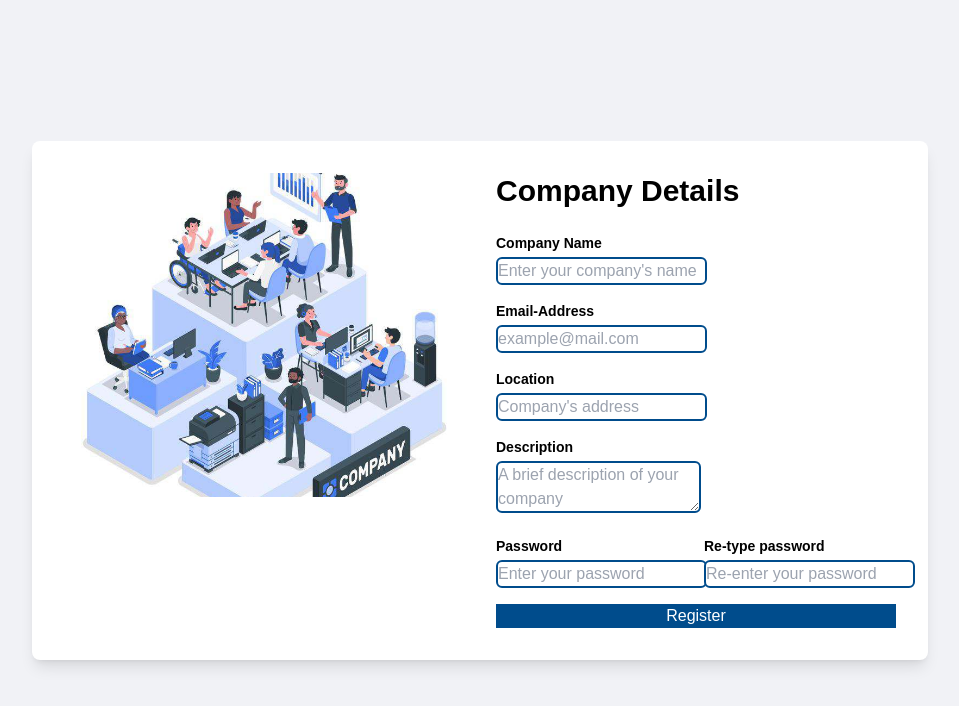
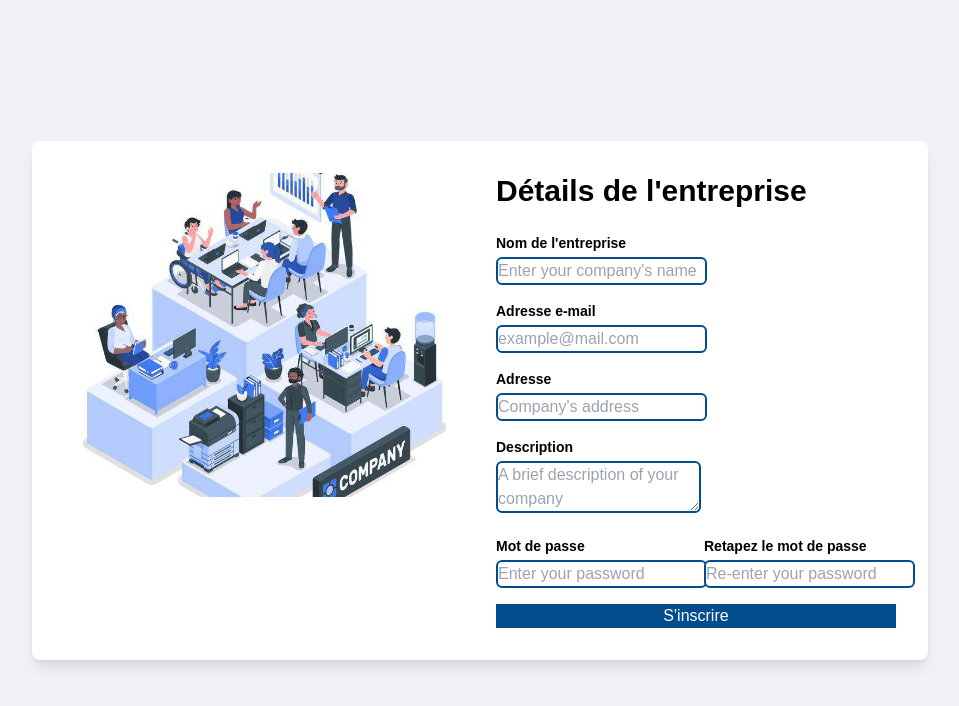
Before and after one commit to Jeffried-Dev/Projet-AWS, a React (Create React App) app in the folder frontend/: page /inscription in a window 1280 px wide. Shown: the top 706 px of the page, without its empty margins (160-1119 px from the left). Built offline with nearby package versions, Linux system fonts and the light colour scheme.

Commit message:
modifier la langue

```diff
--- a/frontend/src/Components/inscription/inscription.tsx
+++ b/frontend/src/Components/inscription/inscription.tsx
@@ -19,47 +19,47 @@ export default function Component() {
             />
           </div>
           <div className="w-1/2">
-            <h2 className="text-3xl font-bold mb-6">Company Details</h2>
+            <h2 className="text-3xl font-bold mb-6">Détails de l'entreprise</h2>
             <div className="grid gap-4">
               <div>
                 <label className="block text-sm font-semibold mb-1" htmlFor="company-name">
-                  Company Name
+                Nom de l'entreprise
                 </label>
                 <input className="border-2 border-[#004c8c] rounded-md" type="text" placeholder="Enter your company's name" />
               </div>
               <div>
                 <label className="block text-sm font-semibold mb-1" htmlFor="email-address">
-                  Email-Address
+                Adresse e-mail
                 </label>
                 <input className="border-2 border-[#004c8c] rounded-md" type="email" placeholder="example@mail.com" />
               </div>
               <div>
                 <label className="block text-sm font-semibold mb-1" htmlFor="location">
-                  Location
+                Adresse
                 </label>
                 <input className="border-2 border-[#004c8c] rounded-md" type="text" placeholder="Company's address" />
               </div>
               <div>
                 <label className="block text-sm font-semibold mb-1" htmlFor="description">
-                  Description
+                Description
                 </label>
                 <textarea className="border-2 border-[#004c8c] rounded-md" placeholder="A brief description of your company" />
               </div>
               <div className="grid grid-cols-2 gap-4">
                 <div>
                   <label className="block text-sm font-semibold mb-1" htmlFor="password">
-                    Password
+                  Mot de passe
                   </label>
                   <input className="border-2 border-[#004c8c] rounded-md" type="password" placeholder="Enter your password" />
                 </div>
                 <div>
                   <label className="block text-sm font-semibold mb-1" htmlFor="retype-password">
-                    Re-type password
+                  Retapez le mot de passe
                   </label>
                   <input className="border-2 border-[#004c8c] rounded-md" type="password" placeholder="Re-enter your password" />
                 </div>
               </div>
-              <button className="w-full bg-[#004c8c] text-white">Register</button>
+              <button className="w-full bg-[#004c8c] text-white">S'inscrire</button>
             </div>
           </div>
         </div>
```
